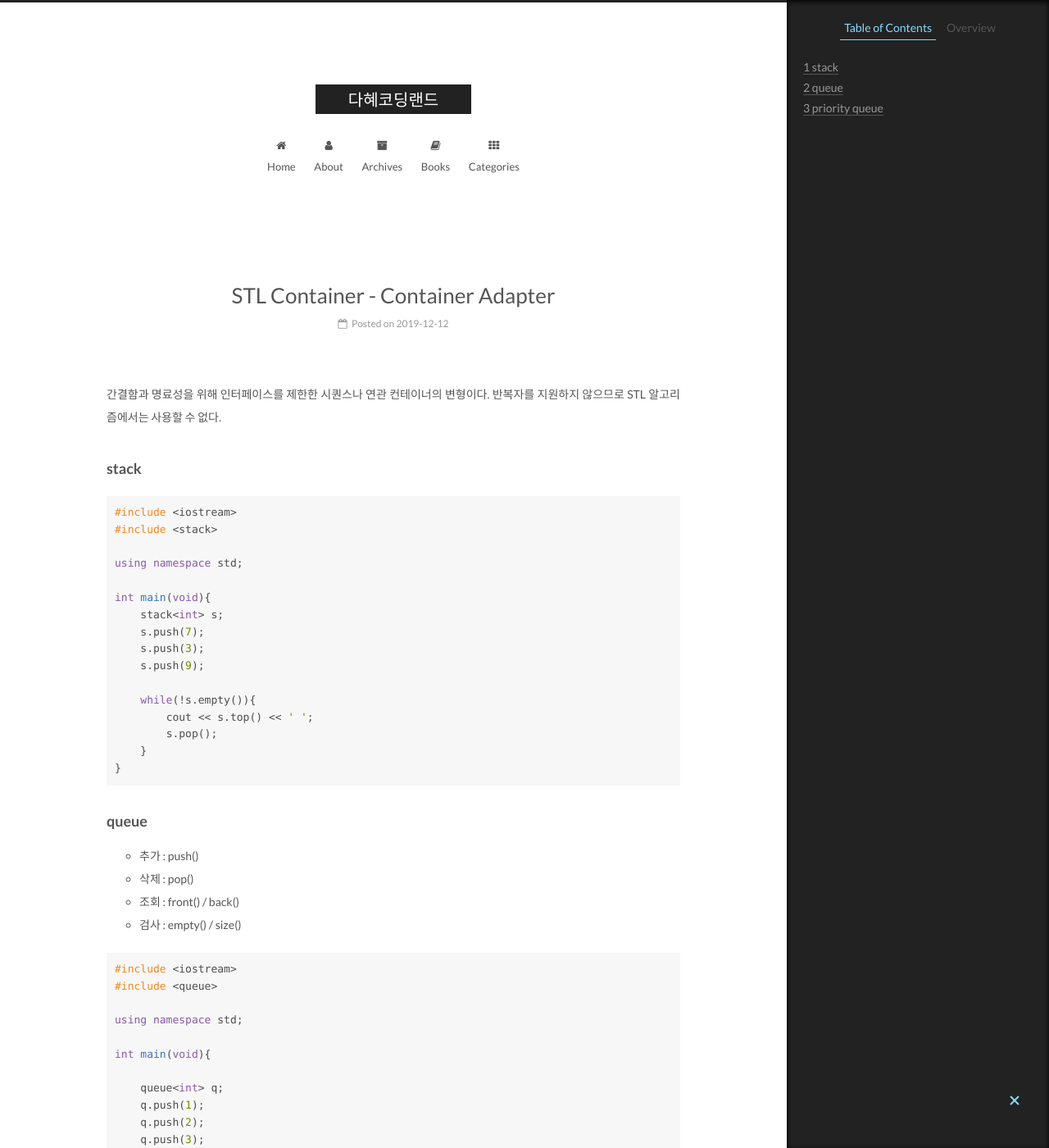
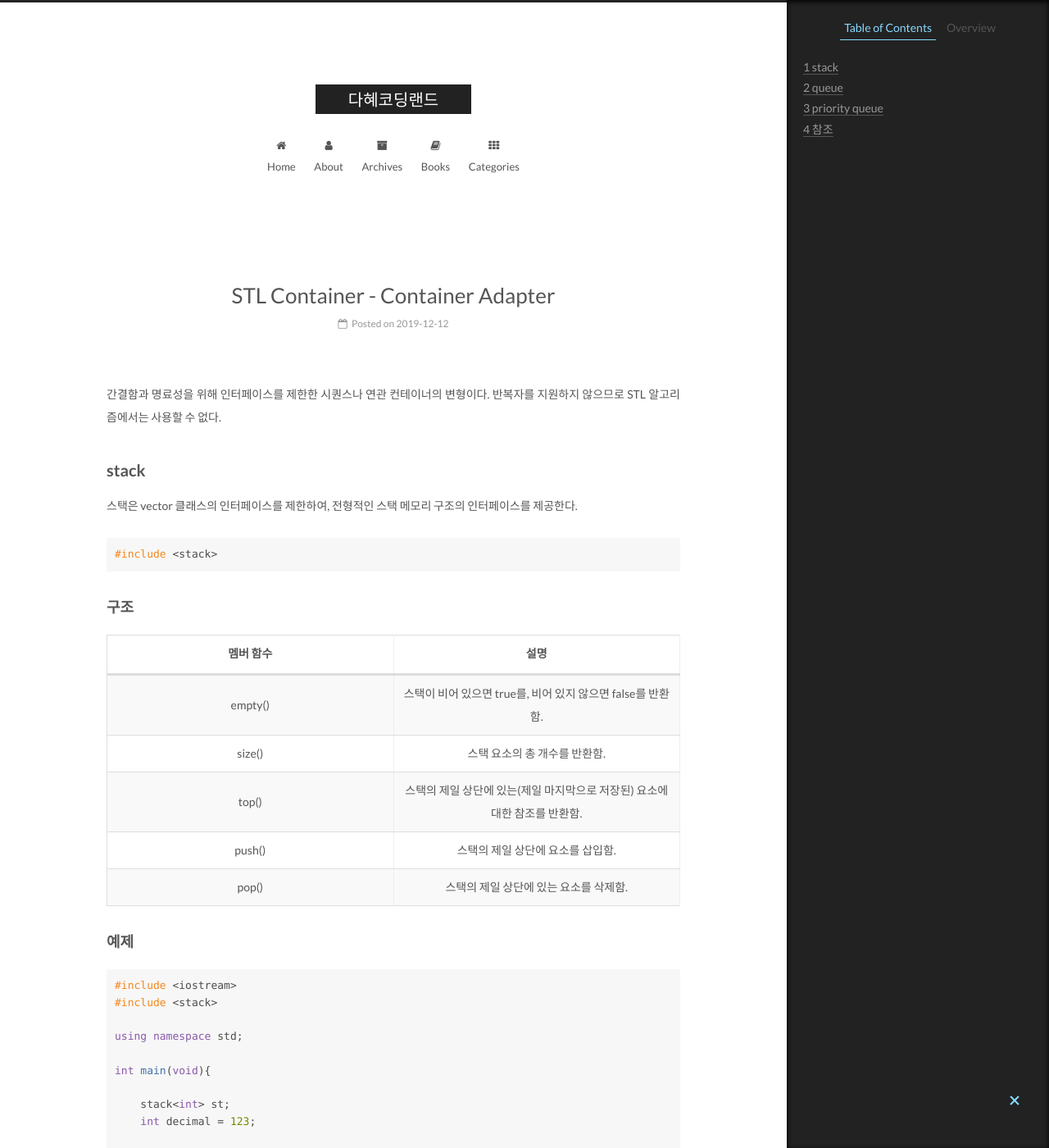
Before and after one commit to dh00023/dh00023.github.io, a Jekyll site: the page built from _posts/2019-12-12-cpp-adapterContainer.md, in a window 1280 px wide and 1400 px high. Shown: the whole window at 82% size. Built offline with Jekyll 4.4.1, drawn with Linux system fonts in a browser that asks for light colours; some of the changed text lies outside the part shown.

Commit message:
container adapter - cpp

````diff
--- a/_posts/2019-12-12-cpp-adapterContainer.md
+++ b/_posts/2019-12-12-cpp-adapterContainer.md
@@ -7,7 +7,26 @@ tag:
 간결함과 명료성을 위해 인터페이스를 제한한 시퀀스나 연관 컨테이너의 변형이다.
 반복자를 지원하지 않으므로 STL 알고리즘에서는 사용할 수 없다.
 
-### stack
+## stack
+
+스택은 vector 클래스의 인터페이스를 제한하여, 전형적인 스택 메모리 구조의 인터페이스를 제공한다.
+
+```cpp
+#include <stack>
+```
+
+### 구조
+
+
+| 멤버 함수 |  설명 |
+|:-----------:|:-----------:|
+| empty() | 스택이 비어 있으면 true를, 비어 있지 않으면 false를 반환함. |
+| size() | 스택 요소의 총 개수를 반환함. |
+| top() | 스택의 제일 상단에 있는(제일 마지막으로 저장된) 요소에 대한 참조를 반환함. |
+| push() | 스택의 제일 상단에 요소를 삽입함. |
+| pop() | 스택의 제일 상단에 있는 요소를 삭제함. |
+
+### 예제
 
 ```cpp
 #include <iostream>
@@ -16,24 +35,43 @@ tag:
 using namespace std;
 
 int main(void){
-    stack<int> s;
-    s.push(7);
-    s.push(3);
-    s.push(9);
 
-    while(!s.empty()){
-        cout << s.top() << ' ';
-        s.pop();
+    stack<int> st;
+    int decimal = 123;
+
+    do {
+        st.push(decimal % 2);
+        decimal /= 2;
+    }while(decimal);
+
+    while(!st.empty()){
+        cout << st.top();
+        st.pop();
     }
+    return 0;
 }
 ```
 
-### queue
+## queue
 
-- 추가 : push()
-- 삭제 : pop()
-- 조회 : front() / back()
-- 검사 : empty() / size()
+queue는 deque 클래스의 인터페이스를 제한하여, 전형적인 큐 메모리 구조의 인터페이스를 제공한다.
+
+```cpp
+#include <queue>
+```
+
+### 구조
+
+| 멤버 함수 |  설명 |
+|:-----------:|:-----------:|
+| empty() | 큐가 비어 있으면 true를, 비어 있지 않으면 false를 반환함. |
+| size() | 큐 요소의 총 개수를 반환함. |
+| front() | 큐의 맨 앞에 있는(제일 먼저 저장된) 요소에 대한 참조를 반환 |
+| back() | 큐의 맨 뒤에 있는(제일 나중에 저장된) 요소에 대한 참조를 반환 |
+| push() | 큐의 맨 뒤에 요소를 삽입 |
+| pop() | 큐의 맨 앞의 요소를 삭제 |
+
+### 예제
 
 ```cpp
 #include <iostream>
@@ -43,19 +81,36 @@ using namespace std;
 
 int main(void){
 
-    queue<int> q;
-    q.push(1);
-    q.push(2);
-    q.push(3);
+    int n;
 
-    while(!q.empty()){
-        cout << q.front() << ' ';
-        q.pop();
+    cin >> n;
+
+    queue<int> que;
+    que.push(0);
+    que.push(1);
+
+    for(int i=2; i<n; i++){
+        int tmp = que.front();
+        cout << tmp << ' ';
+        que.pop();
+        que.push(tmp + que.front());
     }
+
+    return 0;
 }
 ```
 
-### priority queue
+## priority queue
+
+우선순위 큐는 큐와 달리 맨 앞의 요소로 가장 먼저 저장된 요소가 아닌, 가장 큰 값을 지닌 요소가 위치하게된다.
+우선순위 큐는 **vector** 클래스를 기반으로 한다.
+
+하지만 사용할 수 있는 멤버함수는 큐 컨테이너와 같다.
+
+```cpp
+#include <queue>
+```
+### 예제
 
 ```cpp
 #include <iostream>
@@ -65,18 +120,22 @@ using namespace std;
 
 int main(void){
 
-    int n, x;
-    cin >> n;
+    priority_queue<int> pq;
 
-    priority_queue<int> pq;
-    for(int i=0; i<n;i++){
-        cin >> x;
-        pq.push(x);
-    }
+    pq.push(10);
+    pq.push(30);
+    pq.push(100);
+    pq.push(20);
 
     while(!pq.empty()){
         cout << pq.top() << ' ';
         pq.pop();
     }
+    cout << endl;
+    return 0;
 }
 ```
+
+## 참조
+
+- [TCPSCHOOL.com](http://tcpschool.com/)
````
